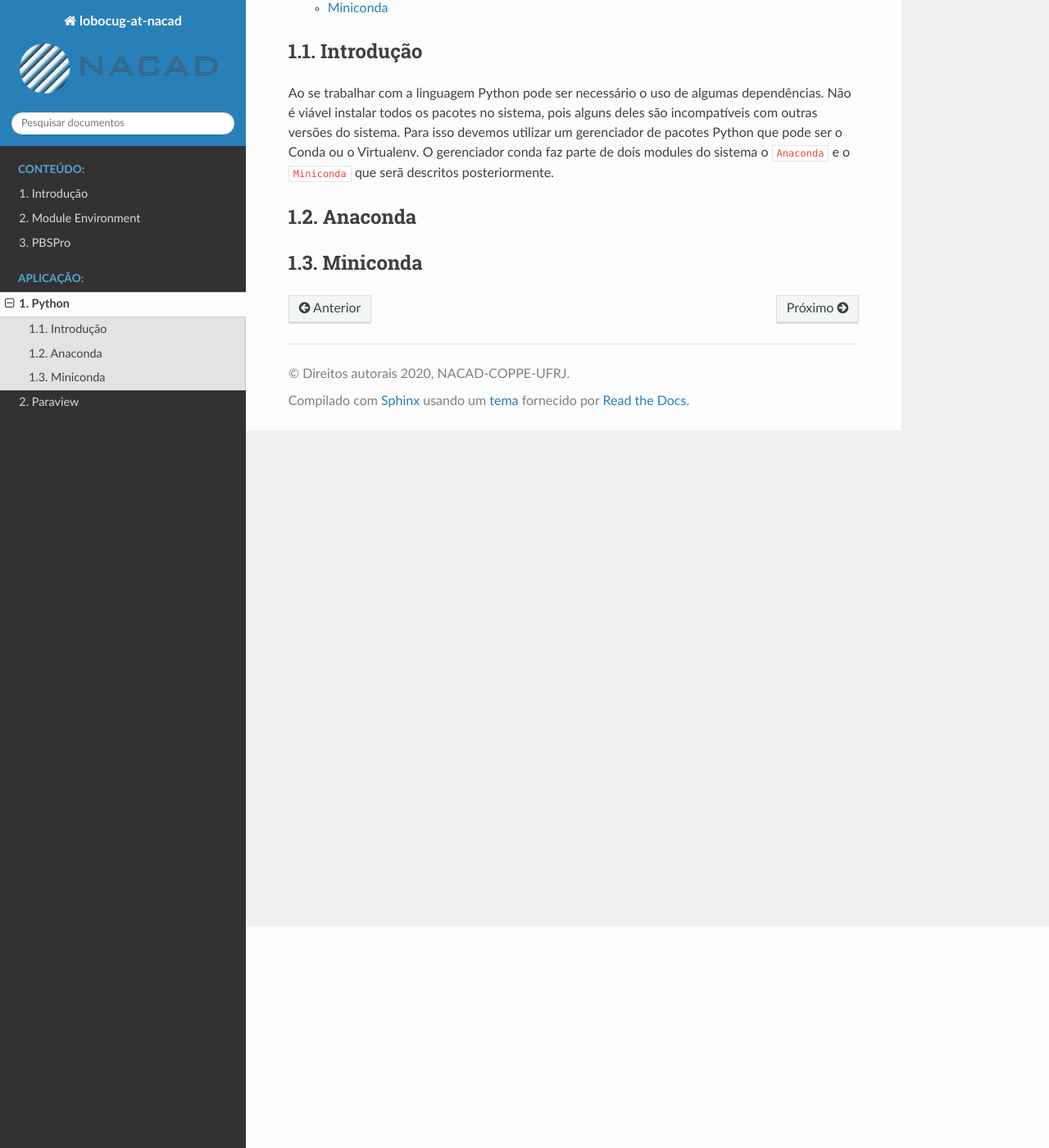
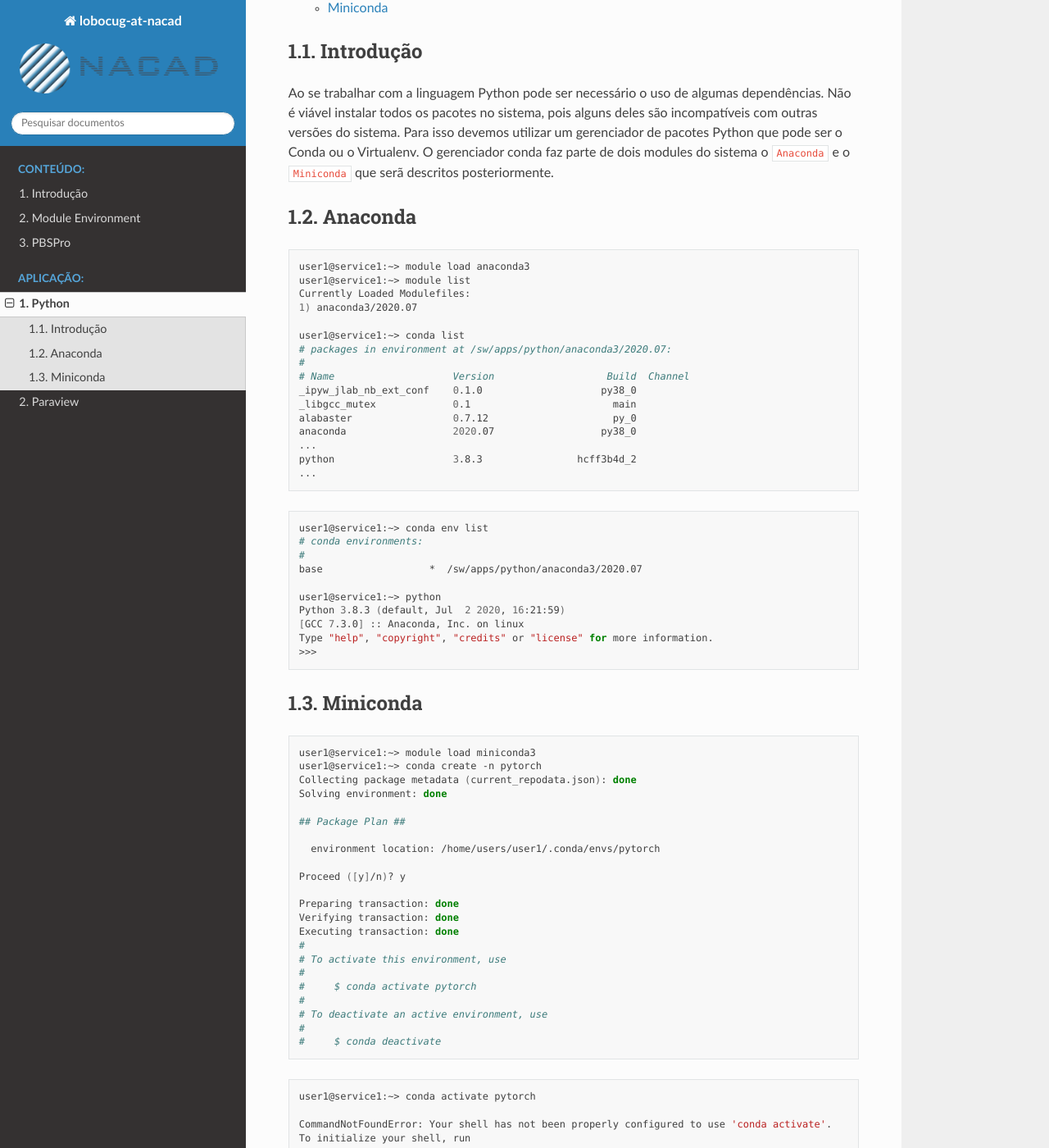
Before and after one commit to NACAD-COPPE-UFRJ/loboc-userguide, a Sphinx documentation site: the page built from docs/source/ug/python.rst, in a window 1280 px wide and 1400 px high, scrolled down 270 px. Shown: the whole window at 82% size. Built offline with Sphinx 7.4.7 and the Read the Docs theme 2.0.0, drawn with Linux system fonts in a browser that asks for light colours; some of the changed text lies outside the part shown.

Commit message:
Add miniconda commands

```diff
--- a/docs/source/ug/python.rst
+++ b/docs/source/ug/python.rst
@@ -11,7 +11,118 @@ Ao se trabalhar com a linguagem Python pode ser necessário o uso de algumas dep
 Anaconda
 ========
 
+.. code-block:: bash
+
+  user1@service1:~> module load anaconda3
+  user1@service1:~> module list
+  Currently Loaded Modulefiles:
+  1) anaconda3/2020.07
+
+  user1@service1:~> conda list
+  # packages in environment at /sw/apps/python/anaconda3/2020.07:
+  #
+  # Name                    Version                   Build  Channel
+  _ipyw_jlab_nb_ext_conf    0.1.0                    py38_0
+  _libgcc_mutex             0.1                        main
+  alabaster                 0.7.12                     py_0
+  anaconda                  2020.07                  py38_0
+  ...
+  python                    3.8.3                hcff3b4d_2
+  ...
+
+.. code-block:: bash
+
+  user1@service1:~> conda env list
+  # conda environments:
+  #
+  base                  *  /sw/apps/python/anaconda3/2020.07
+
+  user1@service1:~> python
+  Python 3.8.3 (default, Jul  2 2020, 16:21:59)
+  [GCC 7.3.0] :: Anaconda, Inc. on linux
+  Type "help", "copyright", "credits" or "license" for more information.
+  >>>
 
 
 Miniconda
 =========
+
+.. code-block:: bash
+
+  user1@service1:~> module load miniconda3
+  user1@service1:~> conda create -n pytorch
+  Collecting package metadata (current_repodata.json): done
+  Solving environment: done
+
+  ## Package Plan ##
+
+    environment location: /home/users/user1/.conda/envs/pytorch
+
+  Proceed ([y]/n)? y
+
+  Preparing transaction: done
+  Verifying transaction: done
+  Executing transaction: done
+  #
+  # To activate this environment, use
+  #
+  #     $ conda activate pytorch
+  #
+  # To deactivate an active environment, use
+  #
+  #     $ conda deactivate
+
+.. code-block:: bash
+
+  user1@service1:~> conda activate pytorch
+
+  CommandNotFoundError: Your shell has not been properly configured to use 'conda activate'.
+  To initialize your shell, run
+
+    $ conda init <SHELL_NAME>
+
+  Currently supported shells are:
+    - bash
+    - fish
+    - tcsh
+    - xonsh
+    - zsh
+    - powershell
+
+  See 'conda init --help' for more information and options.
+
+  IMPORTANT: You may need to close and restart your shell after running 'conda init'.
+
+.. code-block:: bash
+
+  user1@service1:~> conda init bash
+  ...
+  modified      /home/users/user1/.bashrc
+
+  ==> For changes to take effect, close and re-open your current shell. <==
+
+.. code-block:: bash
+
+  user1@service1:~> bash
+  (base) user1@service1:~> conda activate pytorch
+  (pytorch) user1@service1:~> conda deactivate
+  (base) user1@service1:~>
+
+Se preferir não ativar o conda por padrão basta mudar o parâmetro ``auto_activate_base`` para ``false``, digitando o comando abaixo.
+
+.. code-block:: bash
+
+  (base) user1@service1:~> conda config --set auto_activate_base false
+
+.. code-block:: bash
+
+  user1@service1:~> module load miniconda3
+
+  user1@service1:~> conda env list
+  # conda environments:
+  #
+  pytorch                  /home/users/user1/.conda/envs/pytorch
+  base                  *  /sw/apps/python/miniconda3/4.8.2
+
+  user1@service1:~> conda activate pytorch
+  (pytorch) user1@service1:~>
```
Also changed, not shown: 5 other files.
